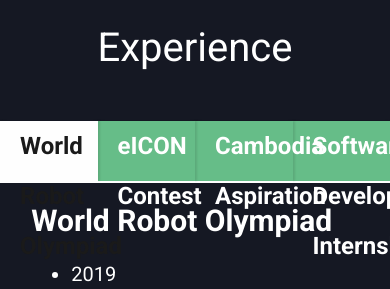
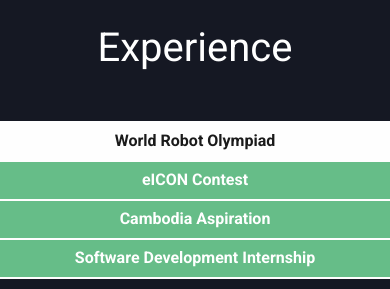
Before and after one commit to Punvireakroth/VireakRoth-Portfolio, a plain HTML site: page index.html in a window 390 px wide. Shown: the part 2493-2782 px from the top of the page. Drawn offline with nearby package versions, Linux system fonts and the light colour scheme.

Commit message:
make the experience section responsive

```diff
--- a/style.css
+++ b/style.css
@@ -365,7 +365,6 @@
   text-align: center;
   box-shadow: 2px 0 2px rgba(0, 0, 0, 0.1), -2px 0 2px rgba(0, 0, 0, 0.1);
   box-sizing: border-box;
-  -webkit-transition: all 150ms ease 0s;
   transition: all 150ms ease 0s;
 }
 
@@ -410,6 +409,53 @@
   background: #fefefe;
   color: #1a1a1a;
   z-index: 6;
+}
+/* responsive label */
+@media screen and (max-width: 768px) {
+  .tabs label {
+    width: 100%;
+    font-size: 1.2rem;
+    height: auto;
+    line-height: normal;
+    box-shadow: none;
+    padding: 10px;
+  }
+}
+
+@media screen and (max-width: 1145px) {
+  .tabs label {
+    width: 100%;
+    font-size: 1.2rem;
+    height: auto;
+    line-height: normal;
+    box-shadow: none;
+    padding: 10px;
+  }
+}
+
+/* Adjust font size for smaller screens */
+@media screen and (max-width: 768px) {
+  .tabs label {
+    font-size: 1.2rem;
+  }
+}
+
+@media screen and (max-width: 1641px) {
+  .tabs label {
+    font-size: 1.2rem;
+  }
+}
+
+@media screen and (max-width: 1335px) {
+  .tabs label {
+    font-size: 1rem;
+  }
+}
+/* Adjust font size for even smaller screens */
+@media screen and (max-width: 480px) {
+  .tabs label {
+    font-size: 1rem;
+  }
 }
 
 .content-ex {
```
